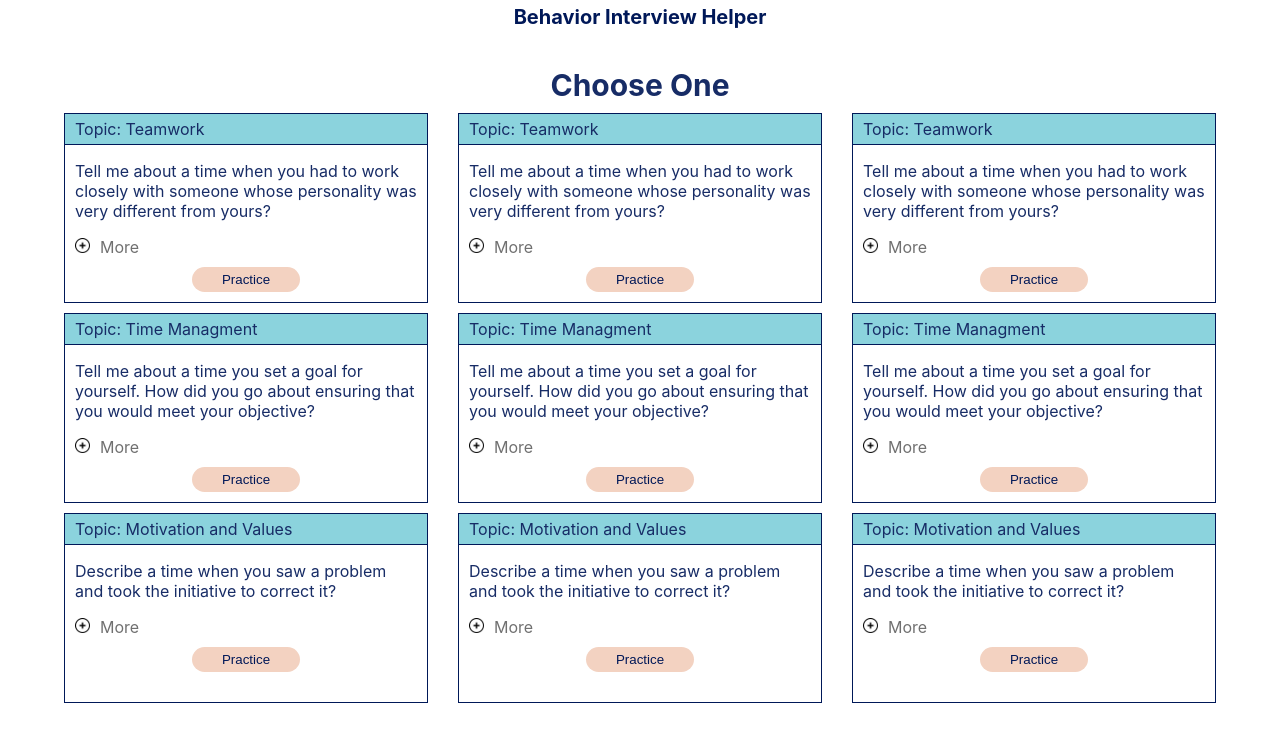
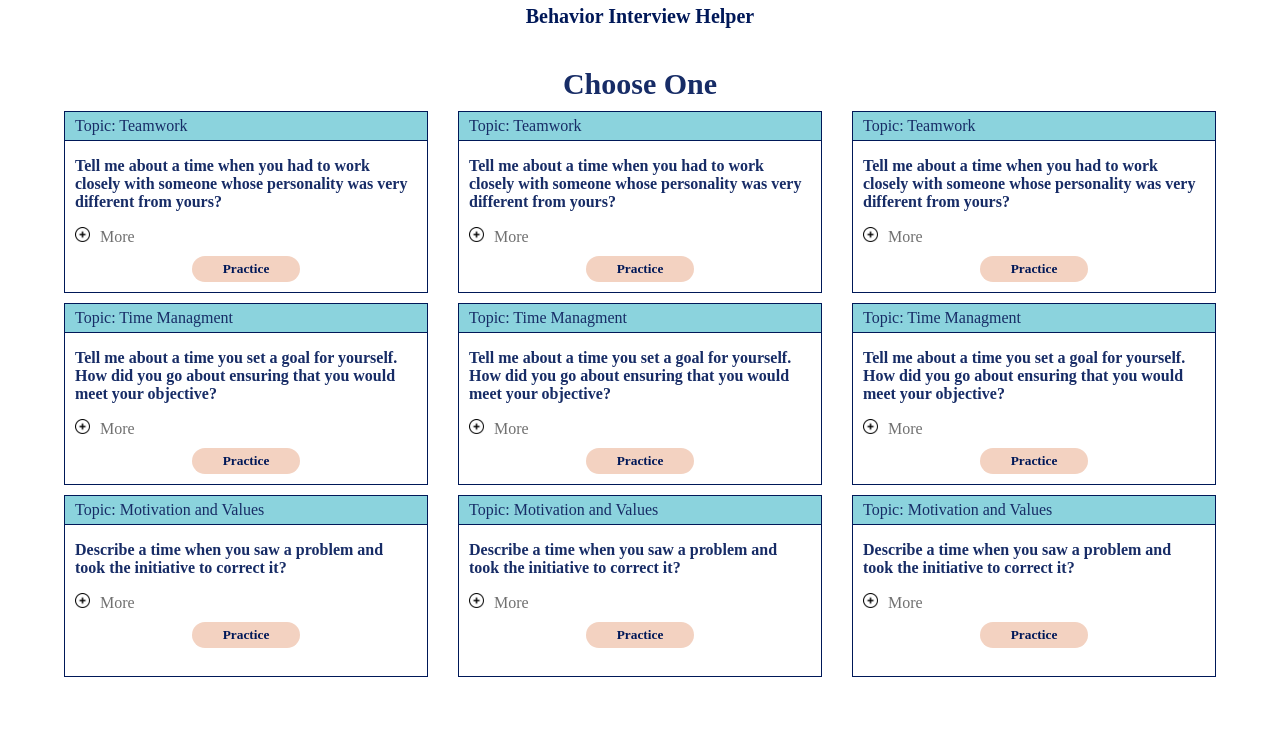
Before and after one commit to jcsmileyjr/behavior-interview-helper, a React (Create React App) app in the folder interview-helper/: page / in a window 1280 px wide. Both pictures are taken after a click on the button "Practice". Shown: the top 742 px of the page. Built offline with nearby package versions, Linux system fonts and the light colour scheme.

Commit message:
Styling: Added Spartan and Manrope font families to Admin page

```diff
--- a/interview-helper/src/App.css
+++ b/interview-helper/src/App.css
@@ -12,6 +12,8 @@
   --Paragraph-Text-Font-Size: 16px;
 }
 
+@import url('https://fonts.googleapis.com/css?family=Manrope:regular,bold,italic&subset=latin,latin-ext');
+@import url('https://fonts.googleapis.com/css?family=Spartan:regular,bold,italic&subset=latin,latin-ext');
 .App {
   height: 100vh;
 
@@ -25,6 +27,7 @@
   color: var(--Primary-Dark-Blue);
   font-weight: bold;
   font-size: var(--Header-Mobile-Font-Size);
+  /* font-family: 'Manrope'; */
   display: flex;
   justify-content: center;
   align-content: center;
--- a/interview-helper/src/component/questionCard/questionCard.css
+++ b/interview-helper/src/component/questionCard/questionCard.css
@@ -19,10 +19,12 @@
 .card__title--container > p {
     color: var(--Primary-Medium-Blue);
     margin: 5px 0;
+    font-family: 'Spartan';
 }
 
 .card__question--container {
     color: var(--Primary-Medium-Blue);
+    font-weight: 600;
 }
 
 .card__details--container {
@@ -51,6 +53,8 @@
     border: none;
     border-radius: 20px;
     margin-bottom: 10px;
+    font-family: 'Spartan';
+    font-weight: bold;
 }
 
 .modal__button--container {
--- a/interview-helper/src/pages/adminPage/adminPage.css
+++ b/interview-helper/src/pages/adminPage/adminPage.css
@@ -2,6 +2,7 @@
     height: 100%;
     display: flex;
     flex-direction: column;
+    font-family: 'Manrope';
 }
 
 .adminPage__pageTitle--style {
@@ -10,6 +11,7 @@
     font-size: var(--Header-Desktop-Font-Size);
     margin: 10px 0;
     font-weight: bold;
+    font-family: 'Spartan';
 }
 
 .adminPage__content--container {
```
